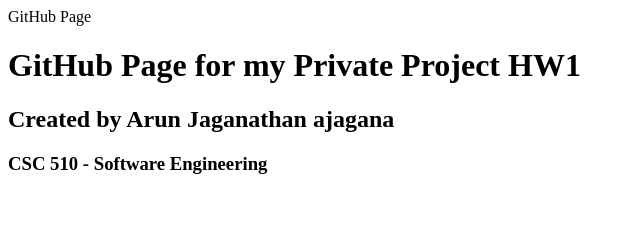
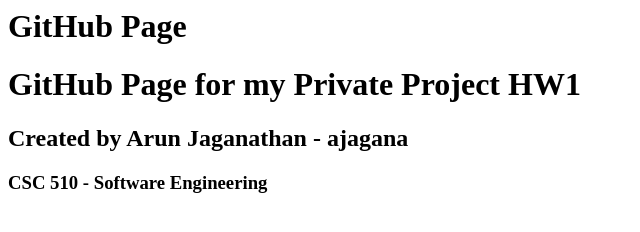
Before and after one commit to arun5493/Git-RESTapis, a plain HTML site: page index.html in a window 1280 px wide. Shown: the whole page, without its empty margins (0-640 px from the left). Drawn offline with Linux system fonts and the light colour scheme.

Commit message:
Updated index

```diff
--- a/index.html
+++ b/index.html
@@ -1,9 +1,10 @@
 <html>
-<head> GitHub Page</head>
-
+<head>
+  <h1>GitHub Page</h1>
+</head>
 <body>
   <h1>GitHub Page for my Private Project HW1</h1>
-  <h2>Created by Arun Jaganathan ajagana</h2>
-  <h3> CSC 510 - Software Engineering</h3>
+  <h2>Created by Arun Jaganathan - ajagana</h2>
+  <h3>CSC 510 - Software Engineering</h3>
 </body>
 </html>
```
